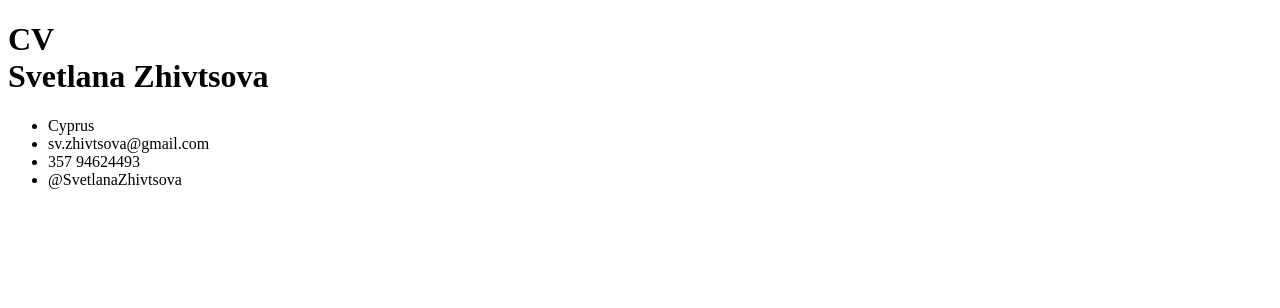
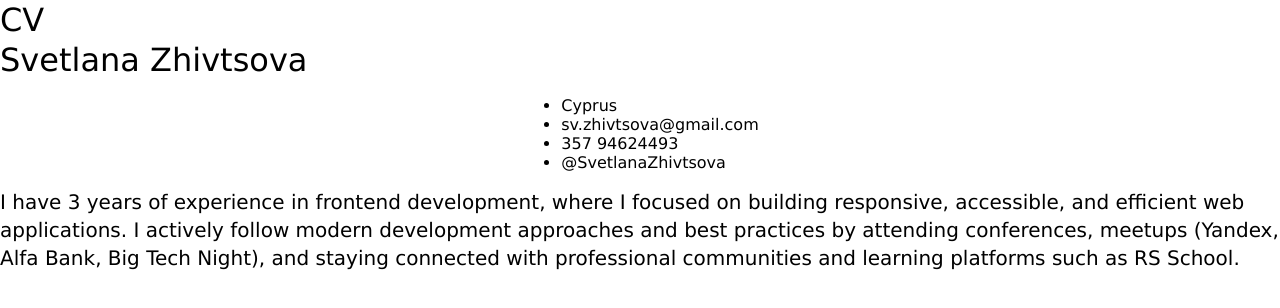
Before and after one commit to lifein2020/rsschool-cv, a plain HTML site: page index.html in a window 1280 px wide. Drawn offline with Linux system fonts and the light colour scheme.

Commit message:
feat: add title style and summary section

```diff
--- a/index.html
+++ b/index.html
@@ -3,6 +3,7 @@
 <head>
     <meta charset="UTF-8">
     <meta name="viewport" content="width=device-width, initial-scale=1.0">
+     <link rel="stylesheet" href="/style.css">
     <title>CV</title>
 </head>
 <body class="body">
@@ -15,6 +16,9 @@
             <li>@SvetlanaZhivtsova</li>
         </ul>
     </section>
+    <section class="summary">
+        <p class="text">I have 3 years of experience in frontend development, where I focused on building responsive, accessible, and efficient web applications. I actively follow modern development approaches and best practices by attending conferences, meetups (Yandex, Alfa Bank, Big Tech Night), and staying connected with professional communities and learning platforms such as RS School.</p>
+    </section>
 
 </body>
 </html>
--- a/style.css
+++ b/style.css
@@ -4,10 +4,24 @@
     max-width: 100%;
     margin: 0;
 }
-
+.title {
+    margin: 0;
+    font-weight: 400;
+    font-size: 32px;
+    line-height: 40px;
+}
 .contacts {
     max-width: 1440px;
     display: flex;
     justify-content: center;
     align-items: center;
 }
+.summary {
+    text-align: left;
+}
+.text {
+    margin: 0;
+    font-weight: 300;
+    font-size: 20px;
+    line-height: 28px;
+}
```
